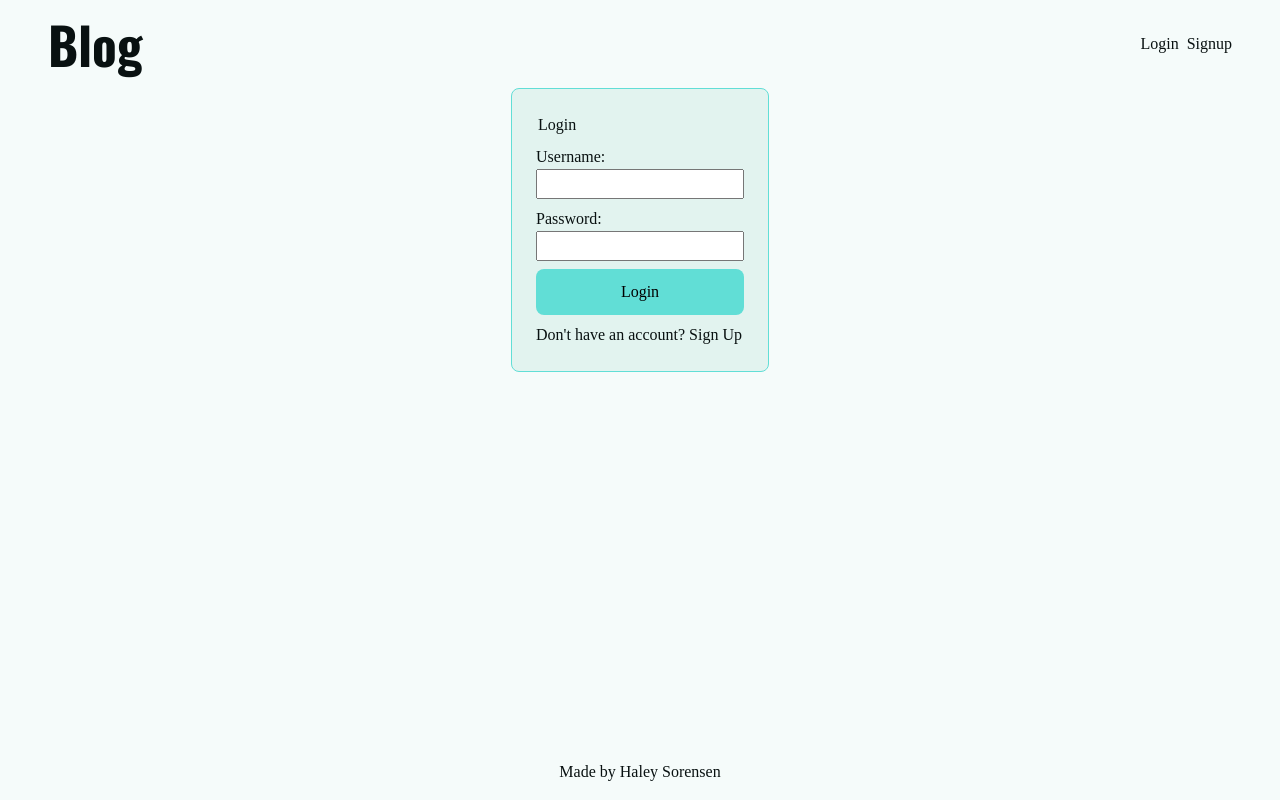
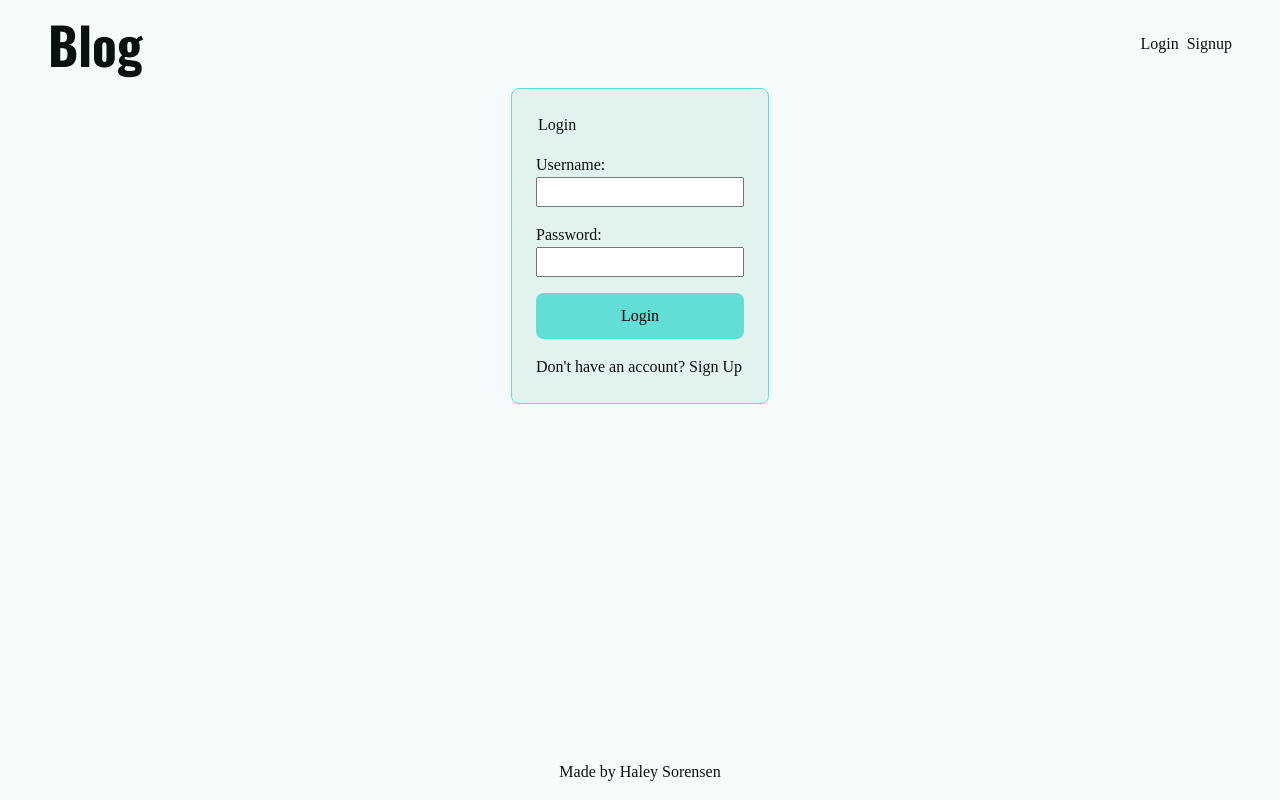
Before and after one commit to Hsoren31/blog-api, a React (Vite) app in the folder author/: page /login in a window 1280 px wide. Built offline with nearby package versions, Linux system fonts and the light colour scheme; a web font is replaced by a local one.

Commit message:
STYLE: adjust form gap size

```diff
--- a/author/src/App.css
+++ b/author/src/App.css
@@ -37,7 +37,7 @@ footer {
 
 form {
   display: grid;
-  gap: var(--spacing-1);
+  gap: var(--spacing-2);
   background-color: var(--clr-bg-subtle);
   border: 1px solid var(--clr-accent);
   border-radius: 8px;
```
